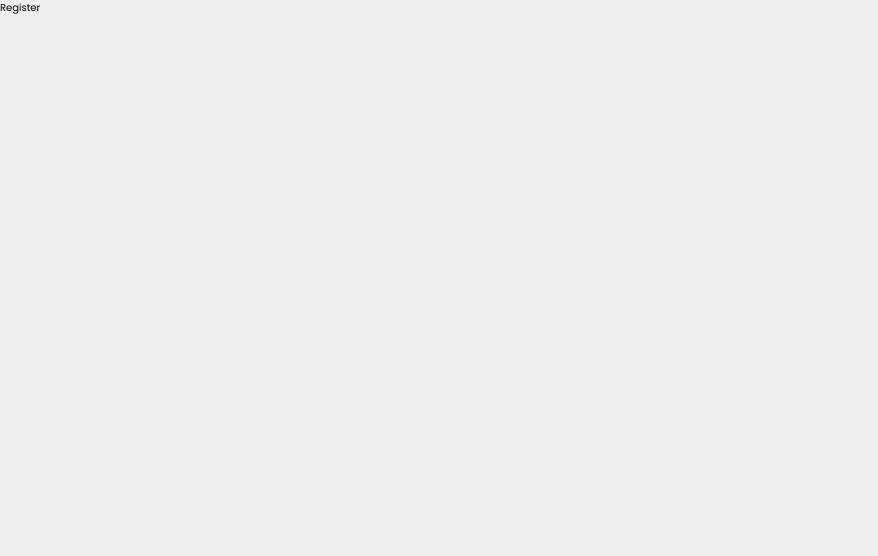
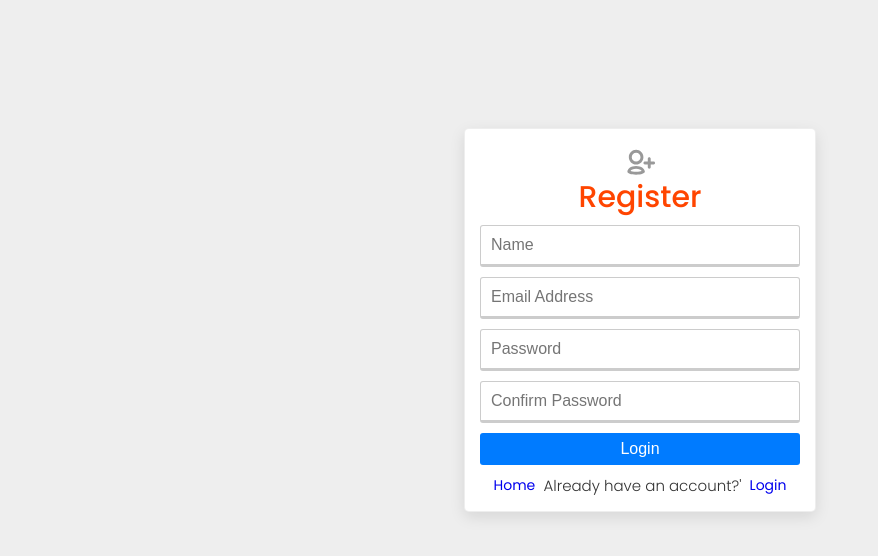
Before and after one commit to taylorericson/inventory-management-app, a React (Create React App) app in the folder frontend/: page /register in a window 1280 px wide. Shown: the top 556 px of the page, without its empty margins (0-878 px from the left). Built offline with nearby package versions, Linux system fonts and the light colour scheme.

Commit message:
create Register component and add styling

```diff
--- a/frontend/src/pages/auth/Register.js
+++ b/frontend/src/pages/auth/Register.js
@@ -1,7 +1,53 @@
 import React from "react";
+import styles from "./auth.module.css";
+import { TiUserAddOutline } from "react-icons/ti";
+import Card from "../../components/card/Card";
+import { Link } from "react-router-dom";
 
 const Register = () => {
-  return <div>Register</div>;
+  return (
+    <div className={`container ${styles.auth}`}>
+      <Card>
+        <div className={styles.form}>
+          <div className="--flex-center">
+            <TiUserAddOutline size={35} color="#999" />
+          </div>
+          <h2>Register</h2>
+
+          <form>
+            <input type="text" placeholder="Name" required name="name" />
+            <input
+              type="email"
+              placeholder="Email Address"
+              required
+              name="email"
+            />
+            <input
+              type="password"
+              placeholder="Password"
+              required
+              name="password"
+            />
+            <input
+              type="password"
+              placeholder="Confirm Password"
+              required
+              name="password"
+            />
+            <button type="submit" className="--btn --btn-primary --btn-block">
+              Login
+            </button>
+          </form>
+
+          <span className={styles.register}>
+            <Link to="/">Home</Link>
+            <p>&nbsp; Already have an account?' &nbsp;</p>
+            <Link to="/login">Login</Link>
+          </span>
+        </div>
+      </Card>
+    </div>
+  );
 };
 
 export default Register;
```
